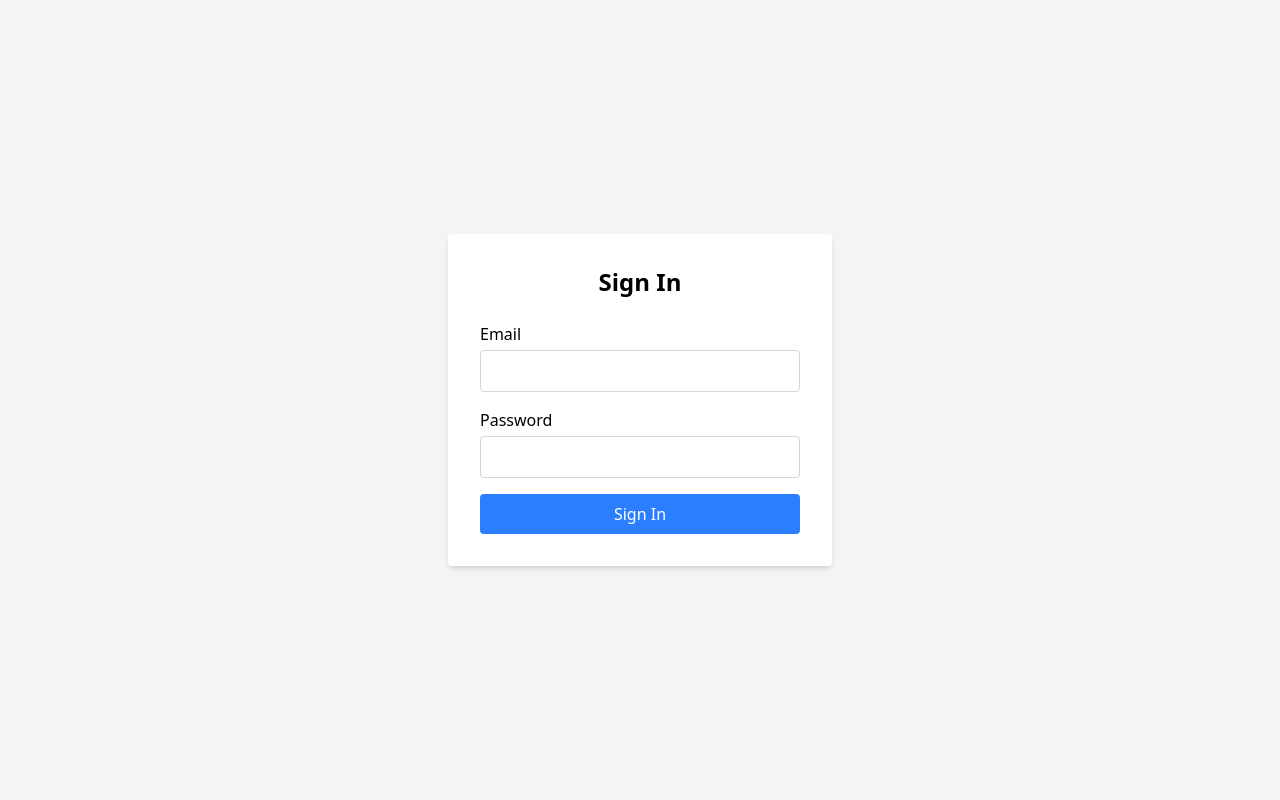
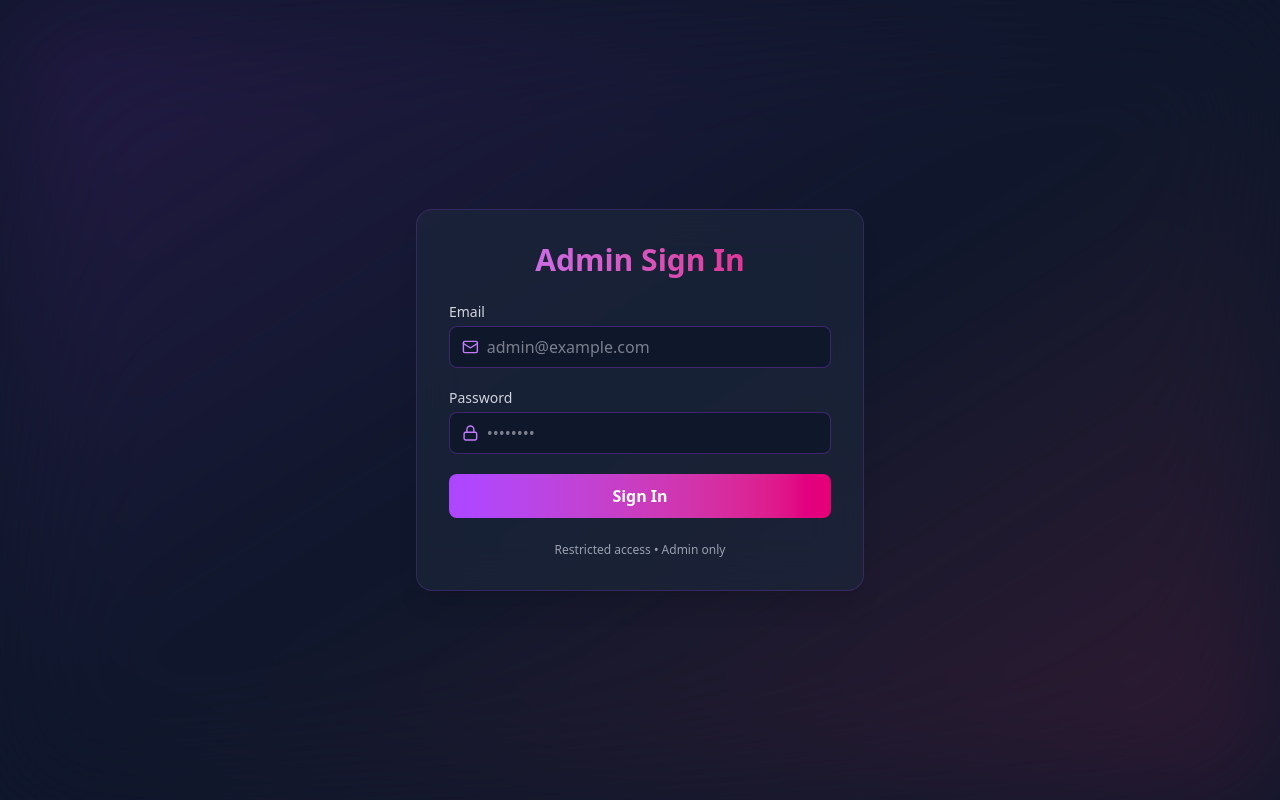
Before and after one commit to shahriarahmedshishir/shahriarahmedshishir.github.io, a React (Vite) app: page /signin in a window 1280 px wide. Built offline with nearby package versions, Linux system fonts and the light colour scheme; no server answers.

Commit message:
login page style change

```diff
--- a/src/Admin Panel/SignIn.jsx
+++ b/src/Admin Panel/SignIn.jsx
@@ -1,7 +1,7 @@
-// SignIn.jsx
 import { useContext, useState } from "react";
 import { useNavigate } from "react-router-dom";
 import AuthContext from "../context/AuthContext";
+import { Mail, Lock } from "lucide-react";
 
 const SignIn = () => {
   const { signInUser } = useContext(AuthContext);
@@ -14,56 +14,81 @@ const SignIn = () => {
   const handleLogin = async (e) => {
     e.preventDefault();
     setLoading(true);
+    setError("");
+
     try {
       await signInUser(email, password);
-      console.log("✅ Login successful");
       navigate("/adminpanel");
     } catch (err) {
-      setError(err.message);
+      setError(err.message || "Login failed");
     } finally {
       setLoading(false);
     }
   };
 
   return (
-    <div className="flex justify-center items-center min-h-screen bg-gray-100">
+    <div className="min-h-screen flex items-center justify-center bg-slate-900 relative overflow-hidden">
+      {/* Background glow */}
+      <div className="absolute inset-0 bg-gradient-to-br from-purple-900/30 via-slate-900 to-pink-900/30 blur-3xl" />
+
       <form
         onSubmit={handleLogin}
-        className="bg-white p-8 rounded shadow-md w-full max-w-sm"
+        className="relative z-10 w-full max-w-md bg-slate-800/60 backdrop-blur-xl border border-purple-500/20 rounded-2xl p-8 shadow-xl"
       >
-        <h2 className="text-2xl font-bold mb-6 text-center">Sign In</h2>
+        <h2 className="text-3xl font-bold text-center mb-6 bg-gradient-to-r from-purple-400 to-pink-600 bg-clip-text text-transparent">
+          Admin Sign In
+        </h2>
 
-        <div className="mb-4">
-          <label className="block mb-1">Email</label>
+        {/* Email */}
+        <div className="mb-5">
+          <label className="text-gray-300 text-sm mb-1 block">Email</label>
+          <div className="flex items-center bg-slate-900 border border-purple-500/30 rounded-lg px-3">
+            <Mail className="text-purple-400 mr-2" size={18} />
             <input
               type="email"
               value={email}
               onChange={(e) => setEmail(e.target.value)}
-            className="w-full border border-gray-300 rounded px-3 py-2"
+              className="w-full bg-transparent text-gray-200 py-2 focus:outline-none"
+              placeholder="admin@example.com"
               required
             />
           </div>
+        </div>
 
-        <div className="mb-4">
-          <label className="block mb-1">Password</label>
+        {/* Password */}
+        <div className="mb-5">
+          <label className="text-gray-300 text-sm mb-1 block">Password</label>
+          <div className="flex items-center bg-slate-900 border border-purple-500/30 rounded-lg px-3">
+            <Lock className="text-purple-400 mr-2" size={18} />
             <input
               type="password"
               value={password}
               onChange={(e) => setPassword(e.target.value)}
-            className="w-full border border-gray-300 rounded px-3 py-2"
+              className="w-full bg-transparent text-gray-200 py-2 focus:outline-none"
+              placeholder="••••••••"
               required
             />
           </div>
+        </div>
 
-        {error && <p className="text-red-500 mb-4">{error}</p>}
+        {error && (
+          <p className="text-red-400 text-sm mb-4 text-center">{error}</p>
+        )}
 
         <button
           type="submit"
           disabled={loading}
-          className="w-full bg-blue-500 text-white py-2 rounded hover:bg-blue-600 transition"
+          className="w-full py-2.5 rounded-lg font-semibold text-white
+            bg-gradient-to-r from-purple-500 to-pink-600
+            hover:from-purple-600 hover:to-pink-700
+            transition-all duration-300 disabled:opacity-60"
         >
-          {loading ? "Logging in..." : "Sign In"}
+          {loading ? "Signing in..." : "Sign In"}
         </button>
+
+        <p className="text-xs text-gray-400 text-center mt-6">
+          Restricted access • Admin only
+        </p>
       </form>
     </div>
   );
--- a/src/App.jsx
+++ b/src/App.jsx
@@ -386,22 +386,26 @@ const App = () => {
             </div>
             <div className="flex justify-center gap-6 mt-8">
               <a
-                href="#"
-                className="hover:text-purple-400 transform hover:scale-110 transition-all"
+                href="https://github.com/shahriarahmedshishir"
+                target="_blank"
+                rel="noopener noreferrer"
+                className="hover:text-purple-400"
               >
-                <Github size={28} />
+                <Github size={20} />
               </a>
               <a
-                href="#"
-                className="hover:text-purple-400 transform hover:scale-110 transition-all"
+                href="https://www.linkedin.com/in/shahriarshishir/"
+                target="_blank"
+                rel="noopener noreferrer"
+                className="hover:text-blue-400"
               >
-                <Linkedin size={28} />
+                <Linkedin size={20} />
               </a>
               <a
-                href="#"
-                className="hover:text-purple-400 transform hover:scale-110 transition-all"
+                href="mailto:shesirsikder1234@gmail.com"
+                className="hover:text-pink-400"
               >
-                <Mail size={28} />
+                <Mail size={20} />
               </a>
             </div>
           </div>
@@ -892,7 +896,7 @@ const App = () => {
         </p>
         <div className="flex justify-center gap-6 mt-4">
           <a
-            href="https://github.com"
+            href="https://github.com/shahriarahmedshishir"
             target="_blank"
             rel="noopener noreferrer"
             className="hover:text-purple-400"
@@ -900,14 +904,17 @@ const App = () => {
             <Github size={20} />
           </a>
           <a
-            href="https://linkedin.com"
+            href="https://www.linkedin.com/in/shahriarshishir/"
             target="_blank"
             rel="noopener noreferrer"
             className="hover:text-blue-400"
           >
             <Linkedin size={20} />
           </a>
-          <a href="mailto:dev@example.com" className="hover:text-pink-400">
+          <a
+            href="mailto:shesirsikder1234@gmail.com"
+            className="hover:text-pink-400"
+          >
             <Mail size={20} />
           </a>
         </div>
```
Lines whose indentation alone changed are shown as unchanged.
